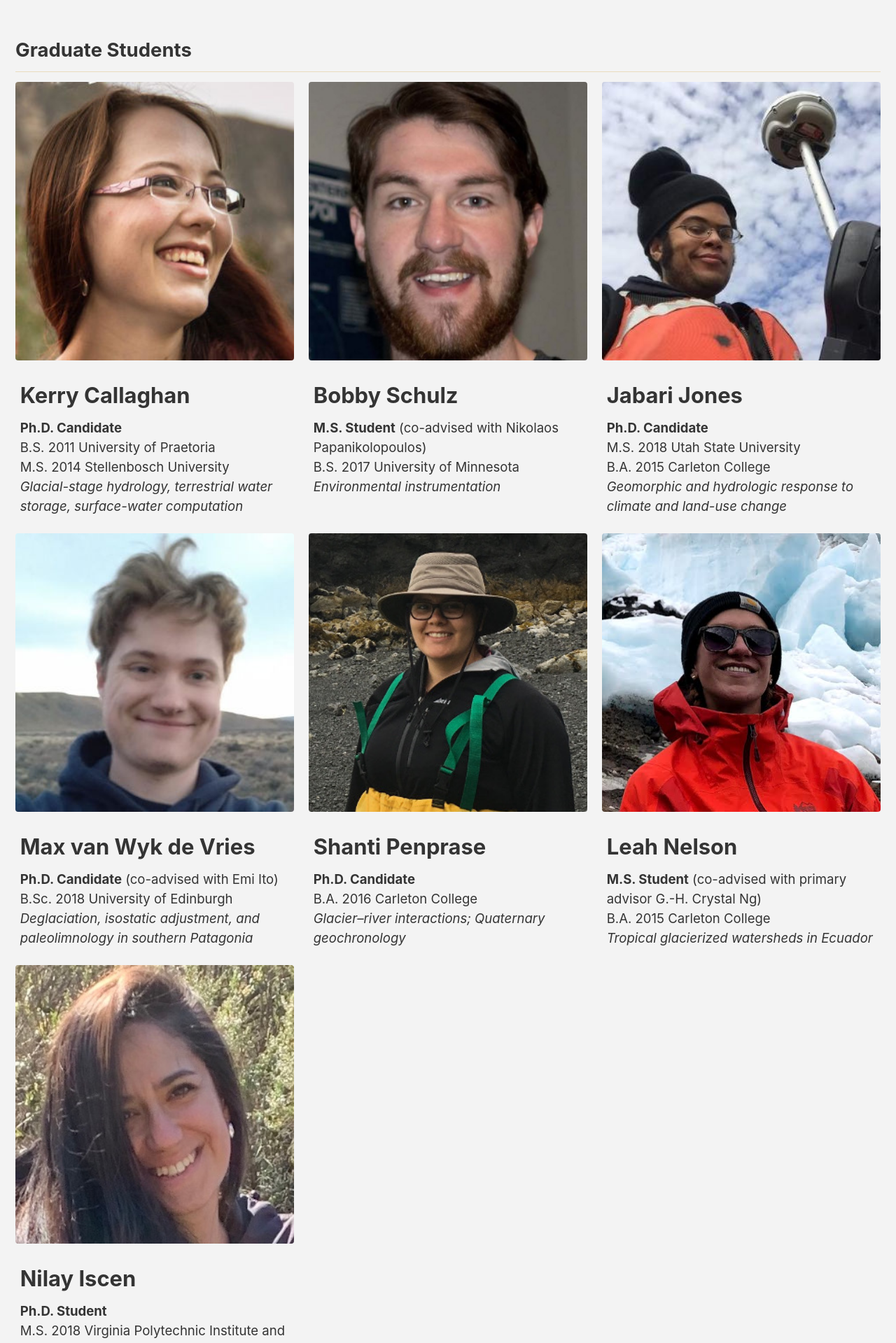
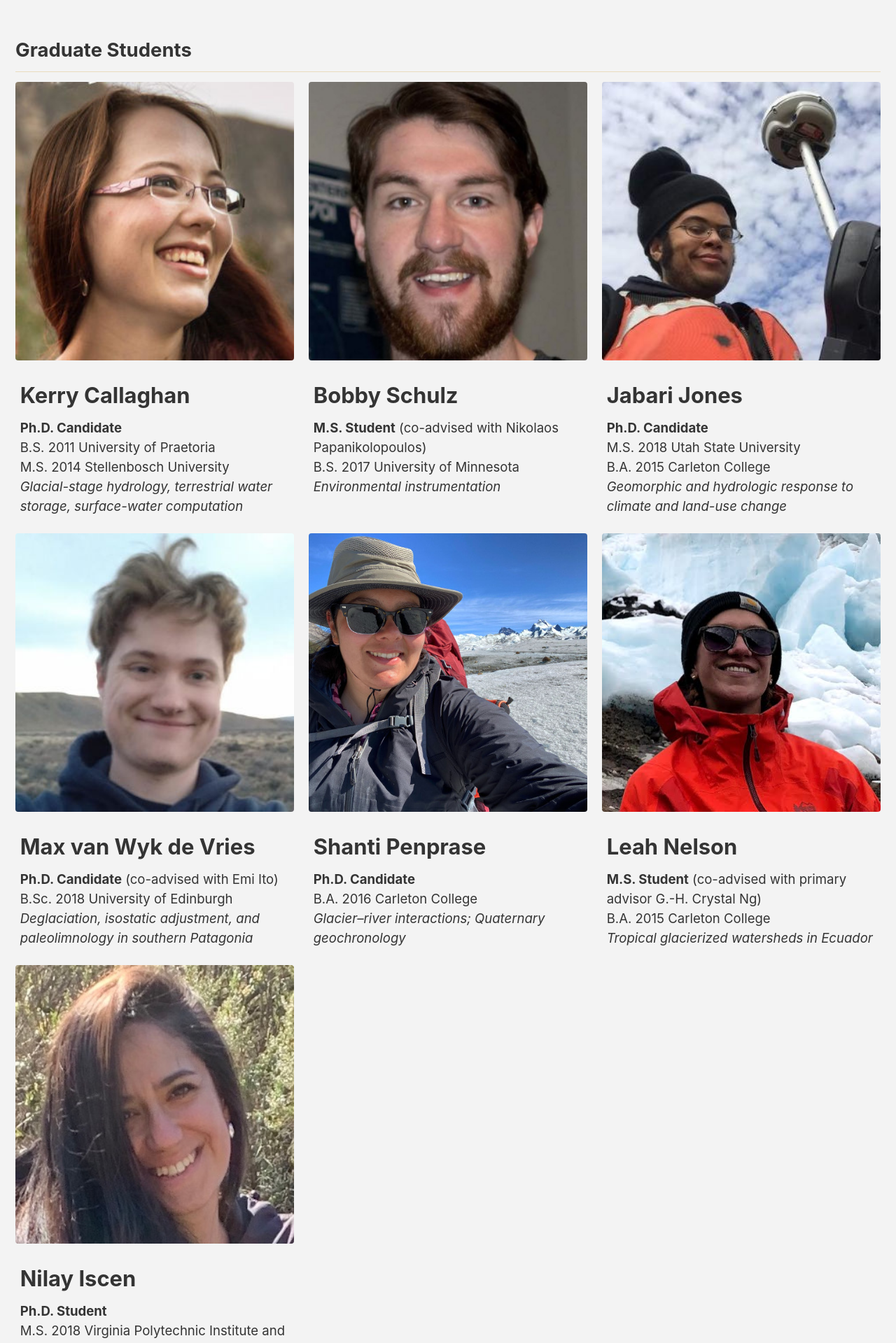
Before and after one commit to MNiMORPH/MNiMORPH.github.io, a Jekyll site: the page built from _pages/people.md, in a window 1280 px wide. Shown: the part 1282-3201 px from the top of the page at 70% size. Built offline with Jekyll 4.4.1, drawn with Linux system fonts in a browser that asks for light colours; cached includes are drawn as plain includes; nearby versions of some CDN libraries.

Commit message:
Shanti headshot update

```diff
--- a/_pages/people.md
+++ b/_pages/people.md
@@ -81,7 +81,7 @@ grads:
     #url: ""
     #btn_label: "Homepage"
     #btn_class: "btn--inverse"
-  - image_path: /assets/images/headshots/penprase_square.jpeg
+  - image_path: /assets/images/headshots/penprase_2020_square_480px.jpg
     alt: "Shanti Penprase"
     title: "Shanti Penprase"
     excerpt: "**Ph.D. Candidate**<br/>
```
Also changed, not shown: assets/images/headshots/penprase_2020_square_480px.jpg (added).
